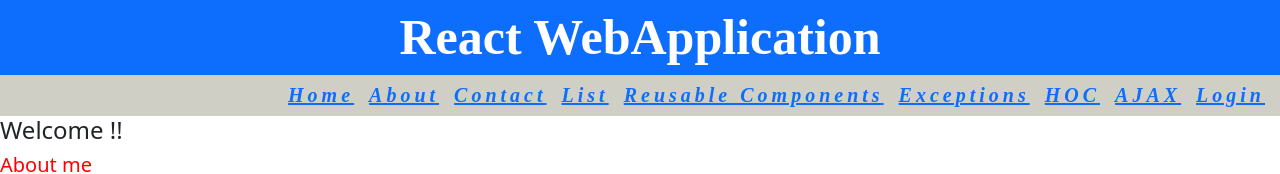
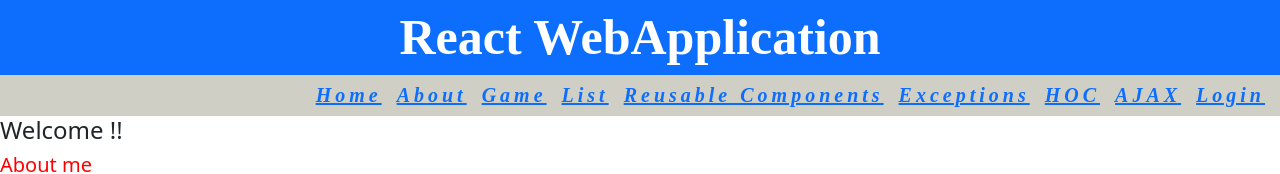
Before and after one commit to Sailaja-Namuduri/ReactProject, a React (Create React App) app: page /#/home in a window 1280 px wide. Shown: the top 174 px of the page. Built offline with nearby package versions, Linux system fonts and the light colour scheme.

Commit message:
Menu Item Contact Renamed as Game

```diff
--- a/src/Menu/Menu.jsx
+++ b/src/Menu/Menu.jsx
@@ -16,7 +16,7 @@ function template() {
          <div className="menu-items">
            <a href="#/home">Home</a>
            <a href="#/about">About</a>
-           <a href="#/contact">Contact</a>
+           <a href="#/game">Game</a>
            <a href="#/list">List</a>
            <a href="#/reuse">Reusable Components</a>
            <a href="#/exceptions" >Exceptions</a>
@@ -29,7 +29,7 @@ function template() {
               <Routes>
                   <Route path='/home'  element={<Home />}  />
                   <Route path='/about'   element={<About />} />
-                  <Route path='/contact'  element={<Contact />}  />
+                  <Route path='/game'  element={<Contact />}  />
                   <Route path='/list'  element={<MyList />}  />
                   <Route path='/reuse'  element={<MyReuse />}  />
                   <Route path='/exceptions'  element={<Exceptions />}  />
```
